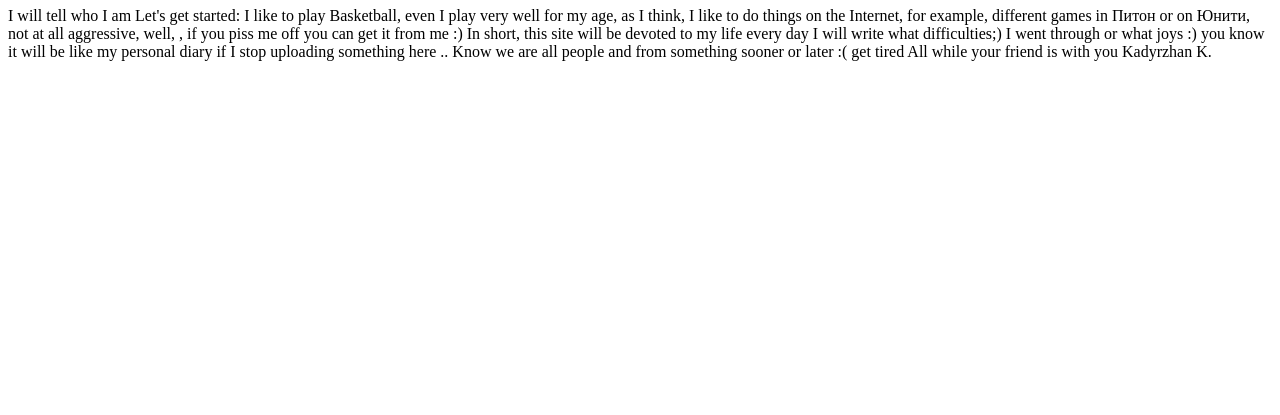
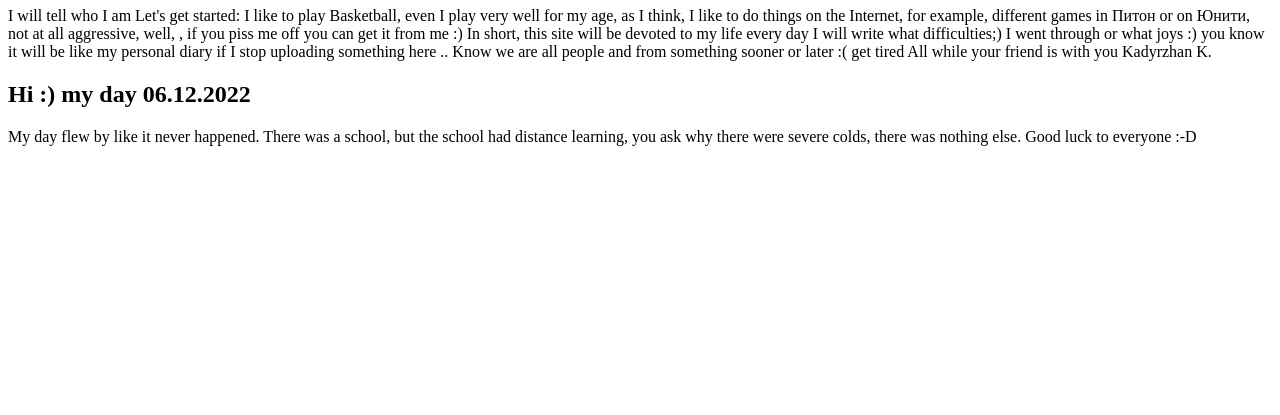
Before and after one commit to kadr2012/a-diary, a plain HTML site: page index.html in a window 1280 px wide. Shown: the part 385-800 px from the top of the page. Drawn offline with Linux system fonts and the light colour scheme.

Commit message:
Update index.html

```diff
--- a/index.html
+++ b/index.html
@@ -31,6 +31,8 @@ In short, this site will be devoted
 All while your friend is with you
 Kadyrzhan K.</p>
 
-
+<h2>Hi :) my day 06.12.2022</h2>
+<p>My day flew by like it never happened. There was a school, but the school had distance learning, you ask why there were severe colds, there was nothing else.
+    Good luck to everyone :-D</p>
 </body>
 </html>
```
